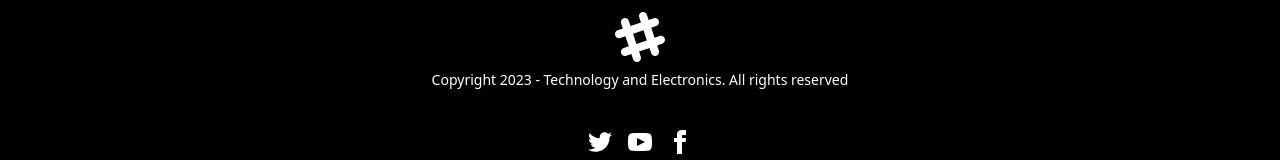
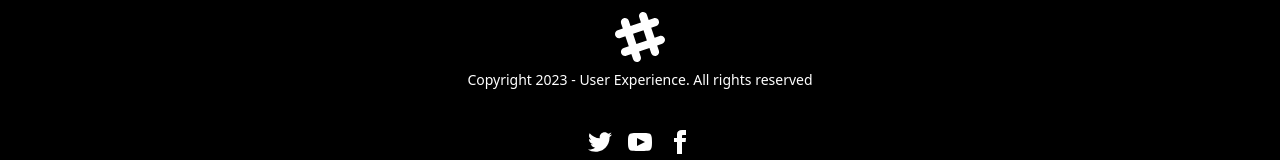
Before and after one commit to niladhikari/user-interface-site, a React (Vite) app: page / in a window 1280 px wide. Shown: the part 870-1030 px from the top of the page. Built offline with nearby package versions, Linux system fonts and the light colour scheme; no server answers.

Commit message:
update the footer

```diff
--- a/src/Pages/Footer/Footer.jsx
+++ b/src/Pages/Footer/Footer.jsx
@@ -13,7 +13,7 @@ const Footer = () => {
           >
             <path d="M22.672 15.226l-2.432.811.841 2.515c.33 1.019-.209 2.127-1.23 2.456-1.15.325-2.148-.321-2.463-1.226l-.84-2.518-5.013 1.677.84 2.517c.391 1.203-.434 2.542-1.831 2.542-.88 0-1.601-.564-1.86-1.314l-.842-2.516-2.431.809c-1.135.328-2.145-.317-2.463-1.229-.329-1.018.211-2.127 1.231-2.456l2.432-.809-1.621-4.823-2.432.808c-1.355.384-2.558-.59-2.558-1.839 0-.817.509-1.582 1.327-1.846l2.433-.809-.842-2.515c-.33-1.02.211-2.129 1.232-2.458 1.02-.329 2.13.209 2.461 1.229l.842 2.515 5.011-1.677-.839-2.517c-.403-1.238.484-2.553 1.843-2.553.819 0 1.585.509 1.85 1.326l.841 2.517 2.431-.81c1.02-.33 2.131.211 2.461 1.229.332 1.018-.21 2.126-1.23 2.456l-2.433.809 1.622 4.823 2.433-.809c1.242-.401 2.557.484 2.557 1.838 0 .819-.51 1.583-1.328 1.847m-8.992-6.428l-5.01 1.675 1.619 4.828 5.011-1.674-1.62-4.829z"></path>
           </svg>
-          <p> Copyright 2023 - Technology and Electronics. All rights reserved</p>
+          <p> Copyright 2023 - User Experience. All rights reserved</p>
         </aside>
         <nav>
           <div className="grid grid-flow-col gap-4">
```
